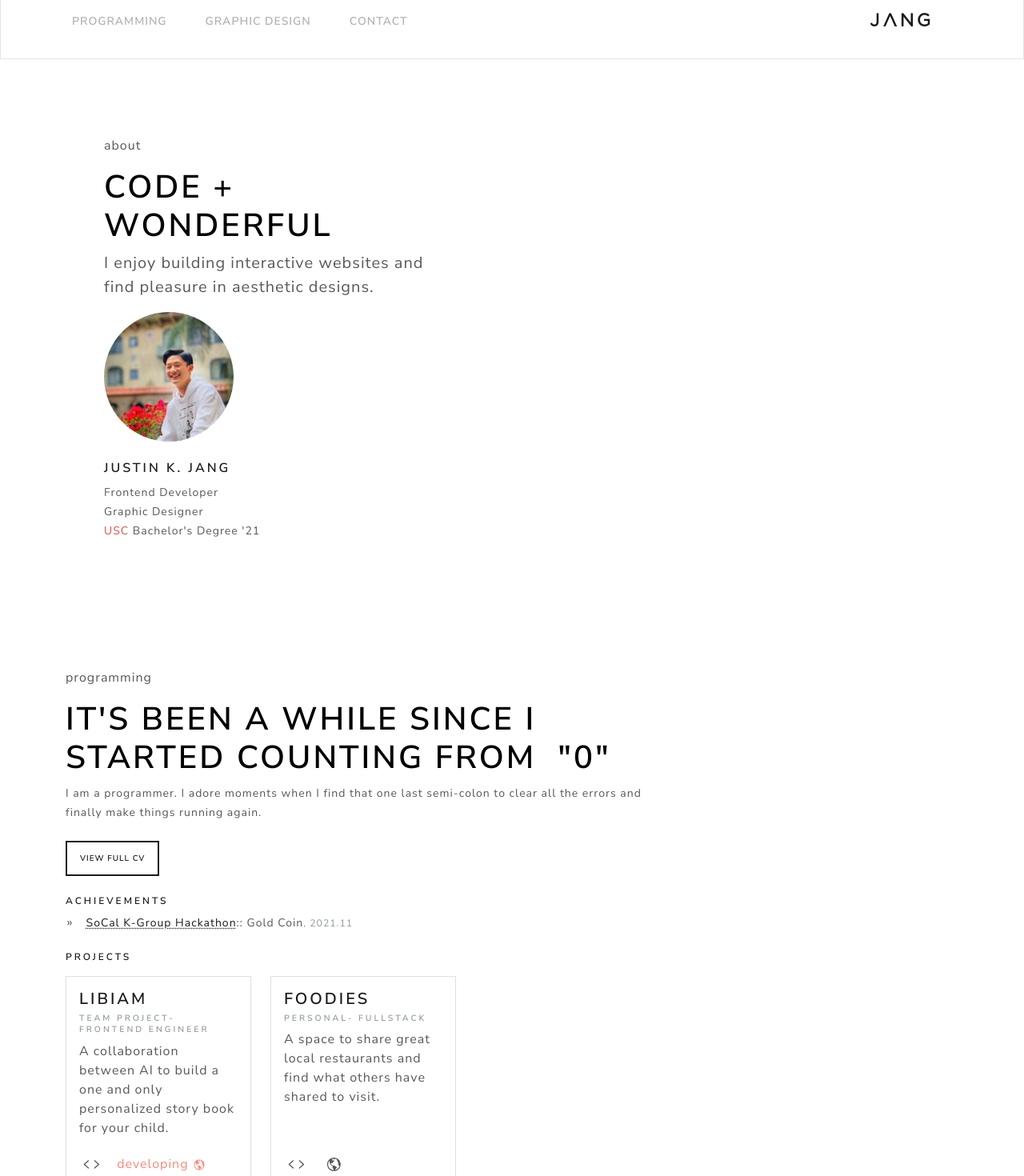
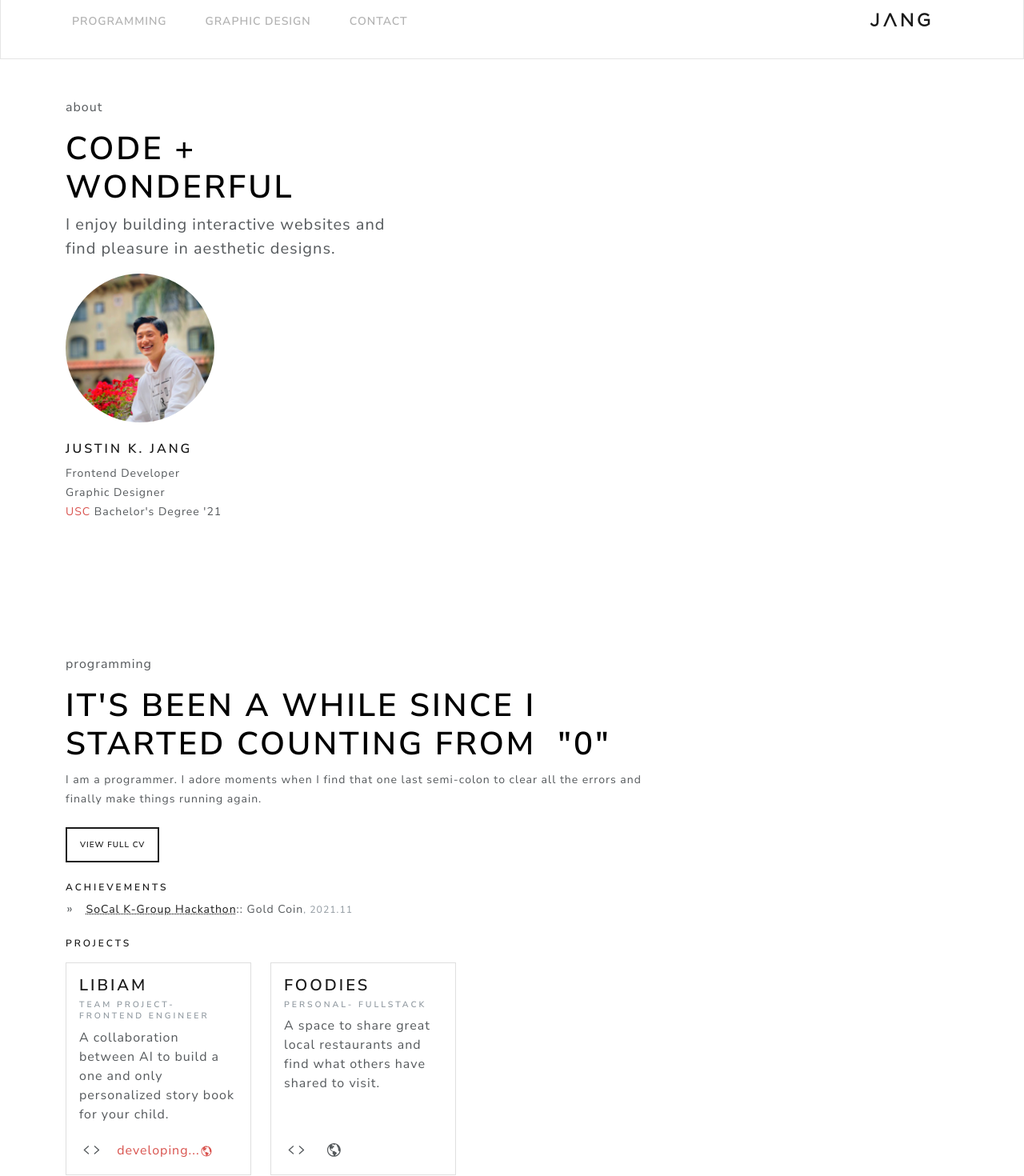
Before and after one commit to Deviju95/portfolio-website, a React (Create React App) app: page / in a window 1280 px wide. Shown: the part 20-1490 px from the top of the page at 80% size. Built offline with nearby package versions, Linux system fonts and the light colour scheme.

Commit message:
minor updates

```diff
--- a/src/components/Contact.js
+++ b/src/components/Contact.js
@@ -100,7 +100,7 @@ const Contact = () => {
               </Col>
               <Col>
                 <a
-                  href='https://www.linkedin.com/in/justin-k-jang-b061a0174/'
+                  href='https://www.linkedin.com/in/justin-jang-b061a0174/'
                   target='_blank'
                   rel='noreferrer'
                 >
--- a/src/components/ProjectCard.js
+++ b/src/components/ProjectCard.js
@@ -23,7 +23,8 @@ const ProjectCard = ({ project }) => {
                   &thinsp;
                 </a>
                 <span>
-                  developing <IoMdGlobe />
+                  developing...
+                  <IoMdGlobe />
                 </span>
               </div>
             ) : (
--- a/src/index.css
+++ b/src/index.css
@@ -1,6 +1,10 @@
 main {
   min-height: 80vh;
   padding: 3rem;
+}
+
+section {
+  min-height: 81vh;
 }
 
 /* Custom CSS */
@@ -45,7 +49,7 @@ main {
 
 .icons_wrapper span {
   font-size: 1rem;
-  color: #ff1e0088;
+  color: #d9544f;
   cursor: not-allowed;
 }
 
--- a/src/pages/Home.js
+++ b/src/pages/Home.js
@@ -8,9 +8,9 @@ import Programming from '../components/Programming';
 const Home = () => {
   return (
     <>
-      <main>
+      <section>
         <About />
-      </main>
+      </section>
       <Programming />
       <GraphicDesign />
       <Contact />
```
Also changed, not shown: 2 other files (tests, documents, lock files or other folders).
